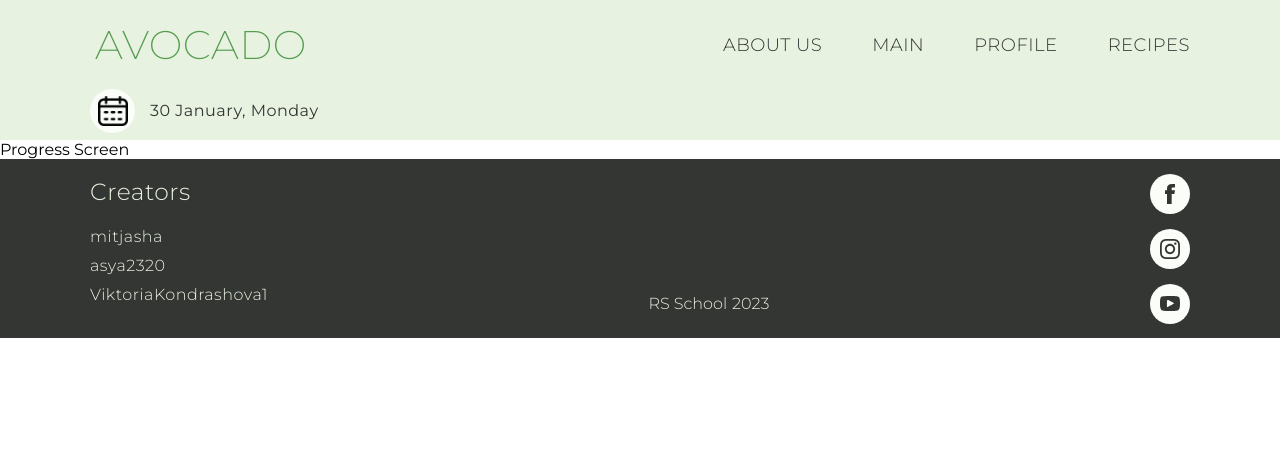
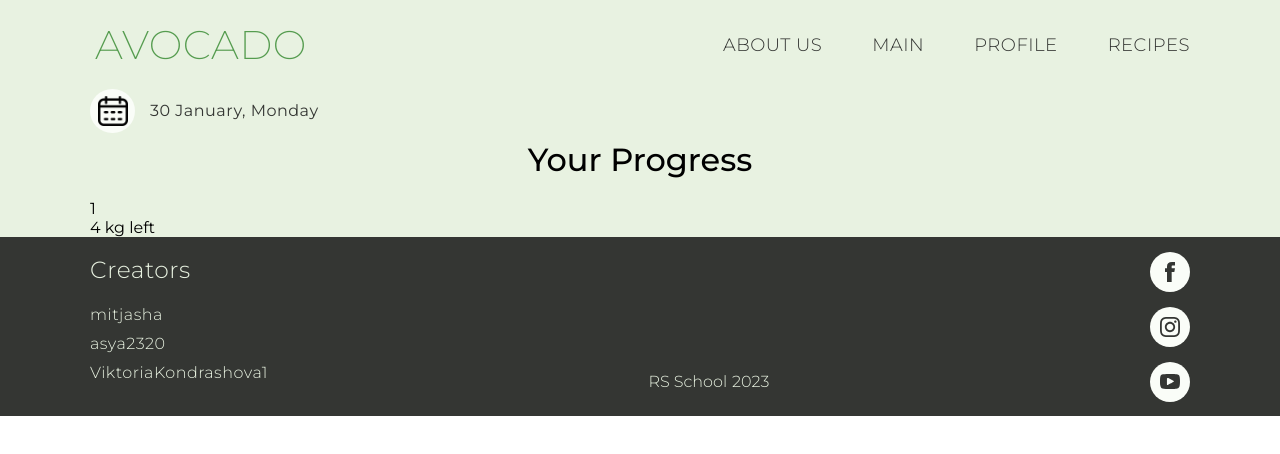
Before and after one commit to mitjasha/avocado, a React (Create React App) app: page / in a window 1280 px wide. Shown: the top 454 px of the page. Built offline with nearby package versions, Linux system fonts and the light colour scheme.

Commit message:
feat: add kg left display

```diff
--- a/src/pages/ProgressScreen/ProgressScreen.scss
+++ b/src/pages/ProgressScreen/ProgressScreen.scss
@@ -0,0 +1,11 @@
+@import "../../variables.scss";
+
+.progress-screen {
+  background-color: $bg-color;
+
+  &__title {
+    margin: 0 0 20px 0;
+    text-align: center;
+    font-weight: 500;
+  }
+}
--- a/src/pages/ProgressScreen/ProgressScreen.tsx
+++ b/src/pages/ProgressScreen/ProgressScreen.tsx
@@ -2,9 +2,22 @@ import React from "react";
 import "./ProgressScreen.scss";
 
 const ProgressScreen: React.FC = () => {
+  const userWeight = 67 as number;
+  const userTargetWeight = 63 as number;
+  const userGoal = "lose weight" as string;
+  let kgLeft;
+  if (userGoal === "lose weight" && userTargetWeight < userWeight) {
+    kgLeft = userWeight - userTargetWeight;
+  } else if (userGoal === "gain weight" && userWeight < userTargetWeight) {
+    kgLeft = userTargetWeight - userWeight;
+  }
   return (
     <div className="progress-screen">
-      <div>Progress Screen</div>
+      <h1 className="progress-screen__title">Your Progress</h1>
+      <div className="container">
+        <div className="progress-screen__chart">1</div>
+        <div className="progress-screen_kg-left">{kgLeft} kg left</div>
+      </div>
     </div>
   );
 };
```
